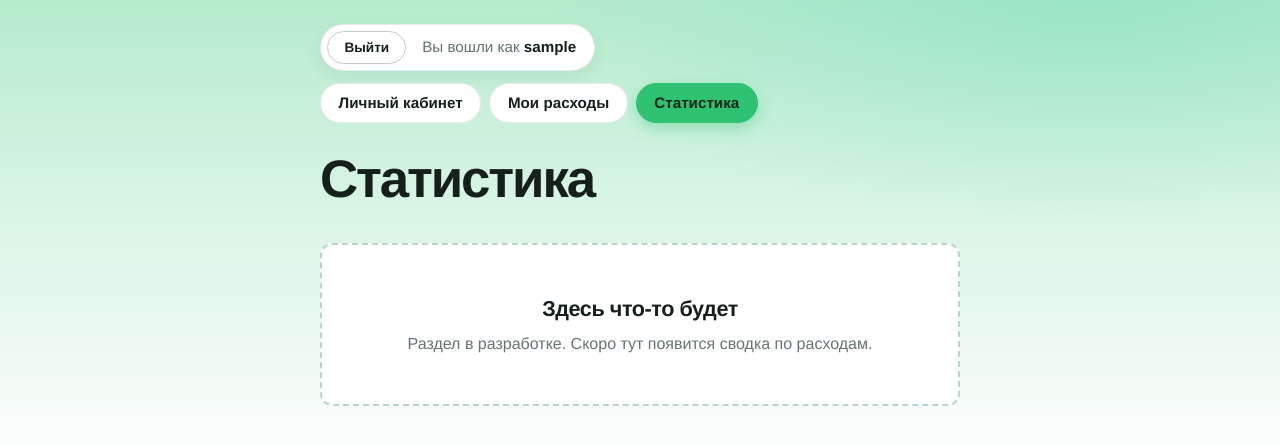
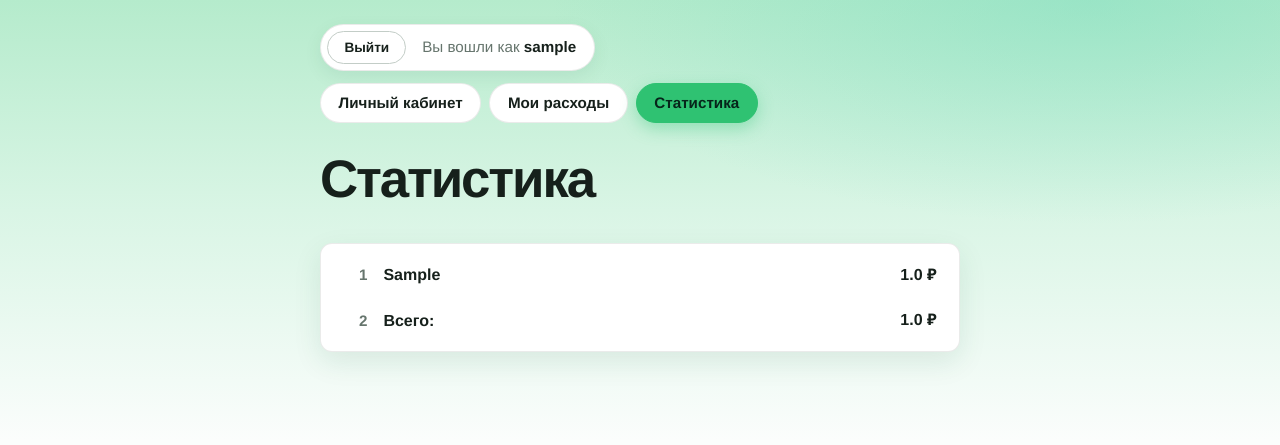
Before and after one commit to GigaProgramm/MyExpenses, a Flask app: page /statistic in a window 1280 px wide. Shown: the top 445 px of the page. Run offline with Flask 3, Linux system fonts and the light colour scheme; a user stored in the database is signed in; tables that the repository leaves empty hold one stand-in row (values such as "Sample post").

Commit message:
(Андрей) Самая стаковая статистика

```diff
--- a/app.py
+++ b/app.py
@@ -167,8 +167,14 @@ def profile():
 @app.route("/statistic")
 @login_required
 def statistic():
-    return render_template("statistic.html")
-
+    query = db.select(Expens).filter_by(user_id=current_user.id)
+    expenses = db.session.scalars(query).all()
+    categorys = {}
+    for expens in expenses:
+        categorys[expens.category]=0
+    for expens in expenses:
+        categorys[expens.category]+=expens.expens_count
+    return render_template("statistic.html",categorys=categorys)
 
 if __name__ == "__main__":
     app.run(debug=True)
--- a/templates/statistic.html
+++ b/templates/statistic.html
@@ -3,9 +3,23 @@
 {% block content %}
 <div class="container">
     <h1>Статистика</h1>
-    <div class="placeholder">
-        <p class="placeholder-title">Здесь что-то будет</p>
-        <p class="placeholder-text">Раздел в разработке. Скоро тут появится сводка по расходам.</p>
-    </div>
+        <ul class="expenses">
+            {% for category in categorys %}
+            <li>
+                <span class="expense-title">
+                    {{ category }}
+                </span>
+                <span class="expense-amount">{{ categorys[category] }} ₽</span>
+            {% else %}
+            <li class="empty">Пока нет расходов. Добавьте первый на странице мои расходы</li>
+            {% endfor %}
+            {% if categorys.values()|length!=0 %}
+            <li>
+            <span class="expense-title">
+                Всего:
+            </span>
+            <span class="expense-amount">{{ categorys.values()|sum }} ₽</span>
+            {% endif %}
+        </ul>
 </div>
 {% endblock %}
```
